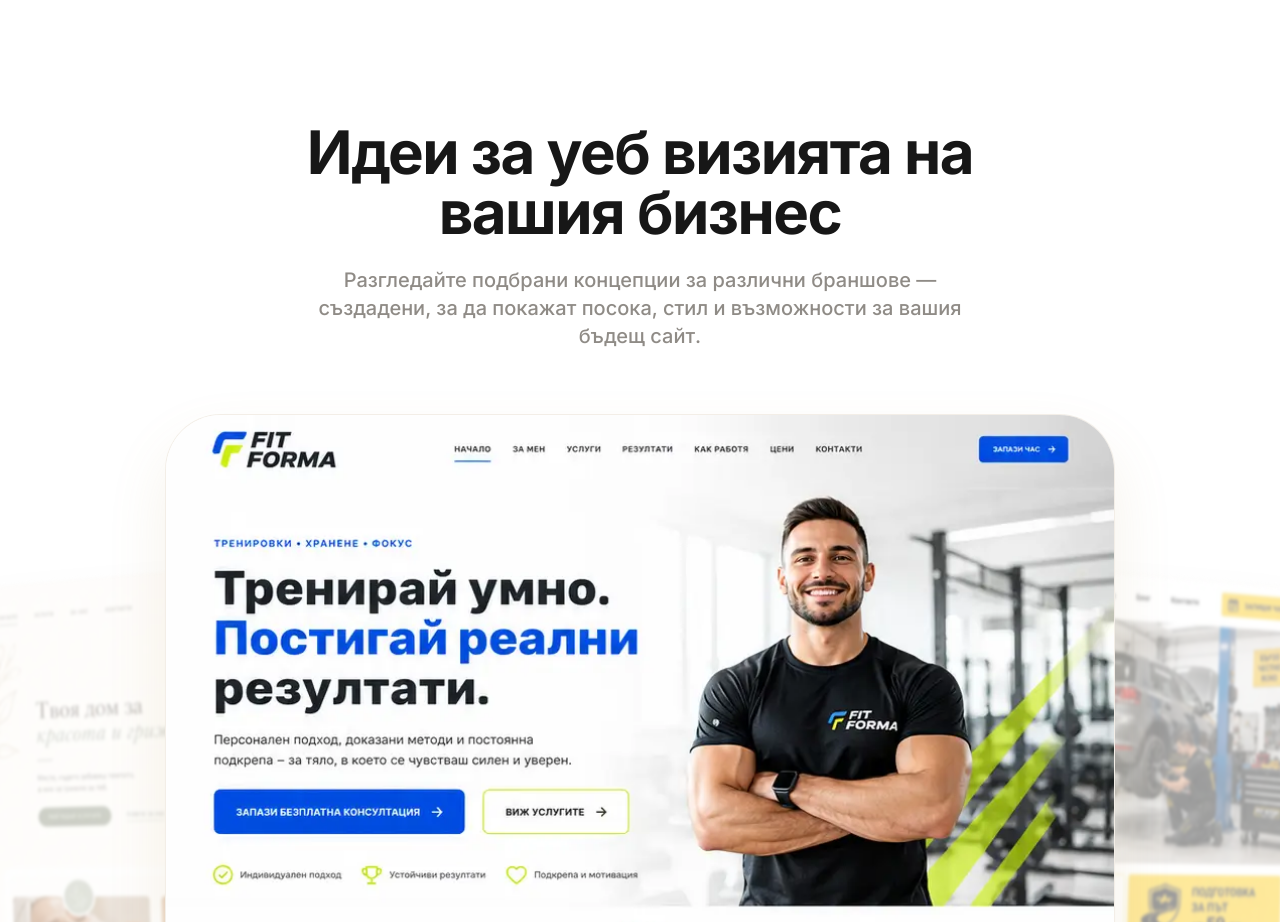
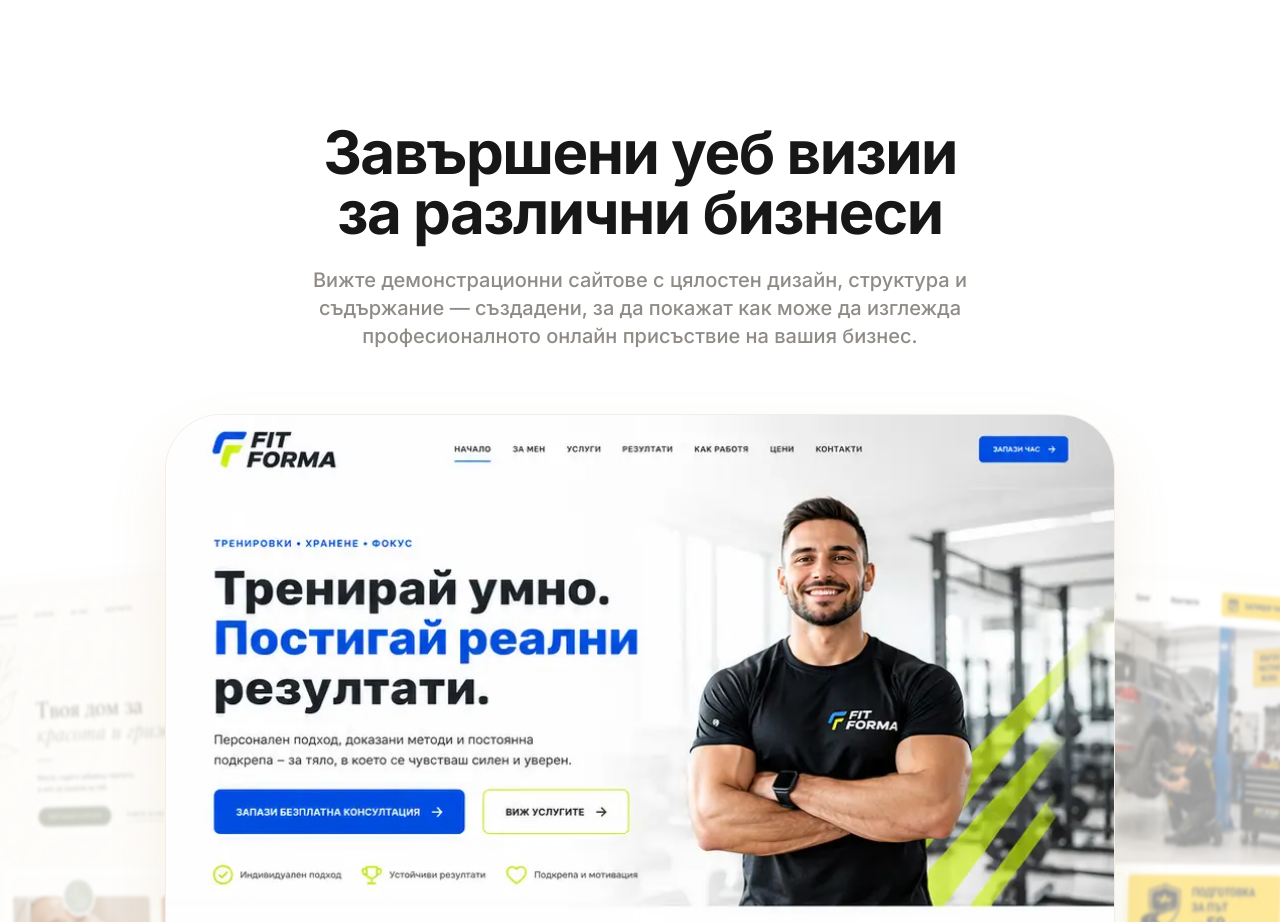
Before and after one commit to Rocka374/firmensait.com, a Next.js app: page / in a window 1280 px wide. Shown: the part 1060-1982 px from the top of the page. Built offline with nearby package versions, Linux system fonts and the light colour scheme.

Commit message:
[dyad] Обновяване на текстовете на портфолиото с акцент върху завършени демонстрационни визии - wrote 1 file(s) + extra files edited outside of Dyad

```diff
--- a/src/content/home.ts
+++ b/src/content/home.ts
@@ -29,8 +29,8 @@ export const homeContent = {
     cta: "Виж всички браншове"
   },
   portfolio: {
-    title: "Идеи за уеб визията на вашия бизнес",
-    subtitle: "Разгледайте подбрани концепции за различни браншове — създадени, за да покажат посока, стил и възможности за вашия бъдещ сайт.",
+    title: "Завършени уеб визии за различни бизнеси",
+    subtitle: "Вижте демонстрационни сайтове с цялостен дизайн, структура и съдържание — създадени, за да покажат как може да изглежда професионалното онлайн присъствие на вашия бизнес.",
     projects: [
       {
         title: "Fit Forma",
@@ -105,7 +105,7 @@ export const homeContent = {
       {
         title: "Studio 7",
         category: "Фризьорски салон",
-        description: "Стилен сайт за фризьорски услуги с богата галерия от прически.",
+        description: "Стилен сайт за фризьорски услуги with богата галерия от прически.",
         image: "/images/portfolio/studio 7 готов сайт за фризьорски салон.webp",
         imageAlt: "Дизайн на сайт за фризьорски салон"
       },
```
